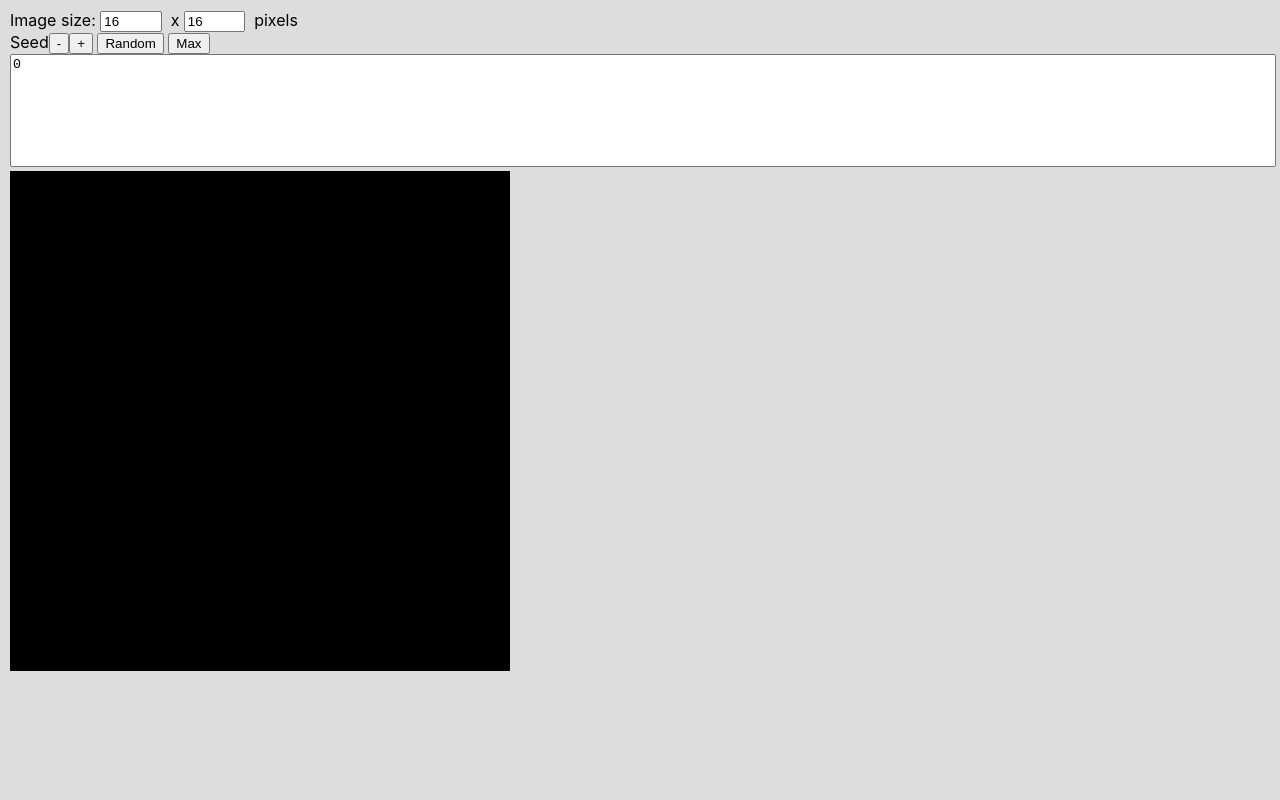
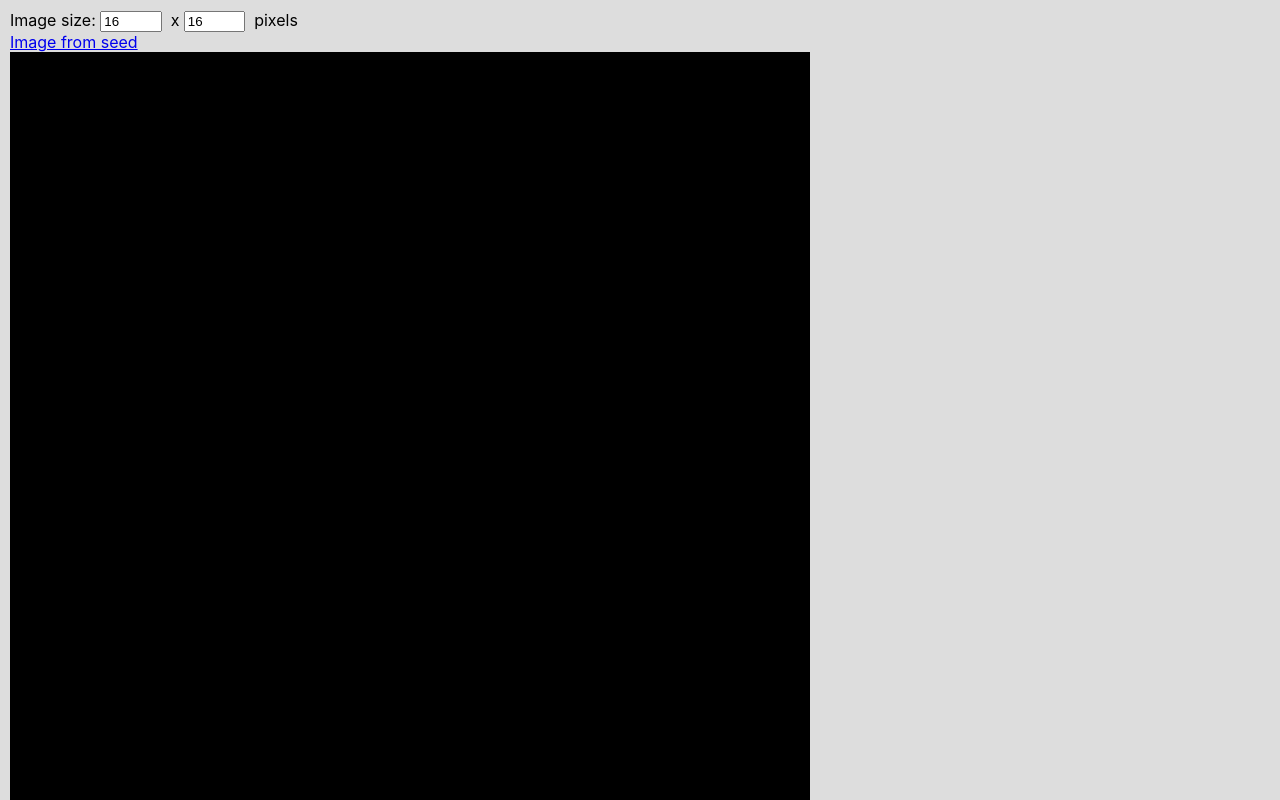
Before and after one commit to EmileCalixte/pixel-image-generator, a React (Create React App) app: page /seed-from-image in a window 1280 px wide. Shown: the top 800 px of the page. Built offline with nearby package versions, Linux system fonts and the light colour scheme.

Commit message:
Add page to generate seed by clicking on pixels

```diff
--- a/package.json
+++ b/package.json
@@ -12,6 +12,7 @@
     "@types/react-dom": "^18.0.5",
     "react": "^18.1.0",
     "react-dom": "^18.1.0",
+    "react-router-dom": "^6.3.0",
     "react-scripts": "5.0.1",
     "typescript": "^4.7.3",
     "web-vitals": "^2.1.4"
--- a/src/components/App.tsx
+++ b/src/components/App.tsx
@@ -1,5 +1,7 @@
-import React, {useCallback, useMemo, useState} from 'react';
-import ImageGenerator from "./ImageGenerator";
+import {BrowserRouter, Navigate, Route, Routes} from "react-router-dom";
+import ImageFromSeed from "./pages/imageFromSeed/ImageFromSeed";
+import SeedFromImage from "./pages/seedFromImage/SeedFromImage";
+import React, {useState} from "react";
 
 const App = () => {
     const IMAGE_MAX_WIDTH = 256;
@@ -7,28 +9,6 @@ const App = () => {
 
     const [imageWidth, setImageWidth] = useState(16);
     const [imageHeight, setImageHeight] = useState(16);
-    const [seed, setSeed] = useState(BigInt(0));
-
-    const maxSeed = useMemo(() => {
-        const maxSeedBinaryLength = imageWidth * imageHeight;
-
-        const maxSeedBits = [];
-
-        for (let i = 0; i < maxSeedBinaryLength; ++i) {
-            maxSeedBits.push(1);
-        }
-
-        return BigInt("0b" + maxSeedBits.join(''));
-    }, [imageWidth, imageHeight]);
-
-    // The seed passed to the ImageGenerator will never be greater than the max seed
-    const generatorSeed = useMemo(() => {
-        if (seed > maxSeed) {
-            return maxSeed;
-        }
-
-        return seed;
-    }, [seed, maxSeed]);
 
     const onImageWidthChange = (e: React.ChangeEvent<HTMLInputElement>) => {
         const newValue = e.target.value === "" ? 1 : parseInt(e.target.value);
@@ -42,44 +22,10 @@ const App = () => {
         setImageHeight(Math.min(IMAGE_MAX_HEIGHT, Math.max(1, newValue)));
     }
 
-    const onSeedUpdate = (e: React.ChangeEvent<HTMLTextAreaElement>) => {
-        try {
-            setSeed(BigInt(e.target.value));
-        } catch (e) {}
-    }
-
-    const incrementSeed = () => {
-        setSeed(seed + BigInt(1));
-    }
-
-    const decrementSeed = () => {
-        let newSeed = seed - BigInt(1);
-
-        if (newSeed < BigInt(0)) {
-            newSeed = BigInt(0);
-        }
-
-        setSeed(newSeed);
-    }
-
-    const generateRandomSeed = useCallback(() => {
-        const maxSeedBinaryLength = imageWidth * imageHeight;
-
-        const seedBits = [];
-
-        for (let i = 0; i < maxSeedBinaryLength; ++i) {
-            seedBits.push(Math.round(Math.random()));
-        }
-
-        setSeed(BigInt("0b" + seedBits.join('')));
-    }, [imageWidth, imageHeight]);
-
-    const setSeedToMaxSeed = useCallback(() => {
-        setSeed(maxSeed);
-    }, [maxSeed]);
-
     return (
-        <div className="App">
+        <BrowserRouter>
+            <div id="app">
+                <div id="app-content">
                     <div className="image-size-settings">
                         Image size:&nbsp;
                         <input type="number"
@@ -97,21 +43,17 @@ const App = () => {
                         />&nbsp;
                         pixels
                     </div>
-            <div className="image-seed-input-container">
-                <label>
-                    Seed
-                    <button onClick={decrementSeed}>-</button>
-                    <button onClick={incrementSeed}>+</button>
-                    &nbsp;
-                    <button onClick={generateRandomSeed}>Random</button>
-                    &nbsp;
-                    <button onClick={setSeedToMaxSeed}>Max</button>
-                    <br/>
-                    <textarea value={seed.toString()} onInput={onSeedUpdate}/>
-                </label>
+                    <div id="page-content">
+                        <Routes>
+                            <Route path="/image-from-seed" element={<ImageFromSeed imageWidth={imageWidth} imageHeight={imageHeight} />} />
+                            <Route path="/seed-from-image" element={<SeedFromImage imageWidth={imageWidth} imageHeight={imageHeight} />} />
+
+                            <Route path="*" element={<Navigate to="/image-from-seed" replace />} />
+                        </Routes>
                     </div>
-            <ImageGenerator imageWidth={imageWidth} imageHeight={imageHeight} seed={generatorSeed} />
                 </div>
+            </div>
+        </BrowserRouter>
     );
 }
 
--- /dev/null
+++ b/src/components/pages/imageFromSeed/ImageFromSeed.tsx
@@ -0,0 +1,93 @@
+import React, {useCallback, useMemo, useState} from 'react';
+import ImageGenerator from "./ImageGenerator";
+import {Link} from "react-router-dom";
+
+interface Props {
+    imageWidth: number;
+    imageHeight: number;
+}
+
+const ImageFromSeed = ({imageWidth, imageHeight}: Props) => {
+    const [seed, setSeed] = useState(BigInt(0));
+
+    const maxSeed = useMemo(() => {
+        const maxSeedBinaryLength = imageWidth * imageHeight;
+
+        const maxSeedBits = [];
+
+        for (let i = 0; i < maxSeedBinaryLength; ++i) {
+            maxSeedBits.push(1);
+        }
+
+        return BigInt("0b" + maxSeedBits.join(''));
+    }, [imageWidth, imageHeight]);
+
+    // The seed passed to the ImageGenerator will never be greater than the max seed
+    const generatorSeed = useMemo(() => {
+        if (seed > maxSeed) {
+            return maxSeed;
+        }
+
+        return seed;
+    }, [seed, maxSeed]);
+
+    const onSeedUpdate = (e: React.ChangeEvent<HTMLTextAreaElement>) => {
+        try {
+            setSeed(BigInt(e.target.value));
+        } catch (e) {}
+    }
+
+    const incrementSeed = () => {
+        setSeed(seed + BigInt(1));
+    }
+
+    const decrementSeed = () => {
+        let newSeed = seed - BigInt(1);
+
+        if (newSeed < BigInt(0)) {
+            newSeed = BigInt(0);
+        }
+
+        setSeed(newSeed);
+    }
+
+    const generateRandomSeed = useCallback(() => {
+        const maxSeedBinaryLength = imageWidth * imageHeight;
+
+        const seedBits = [];
+
+        for (let i = 0; i < maxSeedBinaryLength; ++i) {
+            seedBits.push(Math.round(Math.random()));
+        }
+
+        setSeed(BigInt("0b" + seedBits.join('')));
+    }, [imageWidth, imageHeight]);
+
+    const setSeedToMaxSeed = useCallback(() => {
+        setSeed(maxSeed);
+    }, [maxSeed]);
+
+    return (
+        <div className="page-image-from-seed">
+            <div>
+                <Link to="/seed-from-image">Seed from image</Link>
+            </div>
+            <div className="image-seed-input-container">
+                <label>
+                    Seed
+                    <button onClick={decrementSeed}>-</button>
+                    <button onClick={incrementSeed}>+</button>
+                    &nbsp;
+                    <button onClick={generateRandomSeed}>Random</button>
+                    &nbsp;
+                    <button onClick={setSeedToMaxSeed}>Max</button>
+                    <br/>
+                    <textarea value={seed.toString()} onInput={onSeedUpdate}/>
+                </label>
+            </div>
+            <ImageGenerator imageWidth={imageWidth} imageHeight={imageHeight} seed={generatorSeed} />
+        </div>
+    );
+}
+
+export default ImageFromSeed;
--- /dev/null
+++ b/src/components/pages/seedFromImage/SeedFromImage.tsx
@@ -0,0 +1,121 @@
+import {Link} from "react-router-dom";
+import React, {useEffect, useMemo, useRef, useState} from "react";
+
+interface Props {
+    imageWidth: number;
+    imageHeight: number;
+}
+
+interface Pixel {
+    row: number;
+    col: number;
+    isOn: boolean;
+}
+
+const SeedFromImage = ({imageWidth, imageHeight}: Props) => {
+
+    const pixelContainerRef = useRef(null);
+
+    const [pixelContainerWidth, setPixelContainerWidth] = useState(0);
+
+    const [pixelRows, setPixelRows] = useState([]);
+
+    useEffect(() => {
+        function handleWindowResize() {
+            // @ts-ignore
+            setPixelContainerWidth(pixelContainerRef.current.offsetWidth);
+        }
+
+        window.addEventListener('resize', handleWindowResize)
+
+        handleWindowResize();
+        return () => {
+            window.removeEventListener('resize', handleWindowResize);
+        }
+    }, [])
+
+    useEffect(() => {
+        const pixelRows: Pixel[][] = [];
+
+        for (let i = 0; i < imageHeight; ++i) {
+            const pixelRow = [];
+
+            for (let j = 0; j < imageWidth; ++j) {
+                pixelRow.push({
+                    row: i,
+                    col: j,
+                    isOn: false,
+                });
+            }
+
+            pixelRows.push(pixelRow);
+        }
+
+        // @ts-ignore
+        setPixelRows(pixelRows);
+    }, [imageWidth, imageHeight]);
+
+    const pixelHeight = useMemo(() => {
+        return pixelContainerWidth / imageWidth;
+    }, [pixelContainerWidth, imageWidth]);
+
+    const onPixelClick = (pixel: Pixel) => {
+        pixel.isOn = !pixel.isOn;
+
+        setPixelRows([...pixelRows]);
+    }
+
+    const seed: BigInt = useMemo(() => {
+        const seedBits: string[] = [];
+
+        pixelRows.forEach(pixelRow => {
+            // @ts-ignore
+            pixelRow.forEach(pixel => {
+                seedBits.push(pixel.isOn ? '1' : '0');
+            })
+        });
+
+        if (seedBits.length <= 0) {
+            return BigInt(0);
+        }
+
+        return BigInt("0b" + seedBits.reverse().join(""));
+    }, [pixelRows]);
+
+    return (
+        <div className="page-seed-from-image">
+            <div>
+                <Link to="/image-from-seed">Image from seed</Link>
+            </div>
+
+            <div className="pixels-container" ref={pixelContainerRef}>
+                {pixelRows.map((pixelRow: Pixel[], index) => {
+                    return(
+                        <div className="pixel-row" key={index}>
+                            {pixelRow.map((pixel: Pixel, index) => {
+                                return (
+                                    <div className="pixel"
+                                         data-row={pixel.row}
+                                         data-col={pixel.col}
+                                         style={{
+                                             height: pixelHeight,
+                                             backgroundColor: pixel.isOn ? 'white' : 'black',
+                                         }}
+                                         key={index}
+                                         onClick={() => {onPixelClick(pixel)}}
+                                    />
+                                );
+                            })}
+                        </div>
+                    );
+                })}
+            </div>
+
+            <div className="seed-container">
+                <textarea value={seed.toString()} readOnly={true} />
+            </div>
+        </div>
+    );
+}
+
+export default SeedFromImage;
--- a/src/css/index.css
+++ b/src/css/index.css
@@ -16,7 +16,8 @@ body {
     width: 4em;
 }
 
-.image-seed-input-container textarea {
+.image-seed-input-container textarea,
+.page-seed-from-image .seed-container textarea {
     width: 100%;
     resize: none;
 
@@ -29,3 +30,25 @@ body {
     transform-origin: top left;
     image-rendering: pixelated;
 }
+
+.pixels-container {
+    max-width: 800px;
+}
+
+.pixels-container .pixel-row {
+    position: relative;
+    display: flex;
+}
+
+.pixels-container .pixel {
+    display: inline-block;
+    box-sizing: border-box;
+
+    height: 40px;
+    flex: 1;
+}
+
+.pixels-container .pixel:hover {
+    outline: 2px solid red;
+    z-index: 1;
+}
--- a/src/index.tsx
+++ b/src/index.tsx
@@ -1,13 +1,13 @@
 import React from 'react';
 import ReactDOM from 'react-dom/client';
 import './css/index.css';
-import App from './components/App';
+import ImageFromSeed from './components/App';
 
 const root = ReactDOM.createRoot(
     document.getElementById('root') as HTMLElement
 );
 root.render(
     <React.StrictMode>
-        <App/>
+        <ImageFromSeed/>
     </React.StrictMode>
 );
```
Also changed, not shown: src/components/pages/imageFromSeed/ImageGenerator.tsx (renamed from src/components/ImageGenerator.tsx), 1 other file (tests, documents, lock files or other folders). Lines whose indentation alone changed are shown as unchanged.
